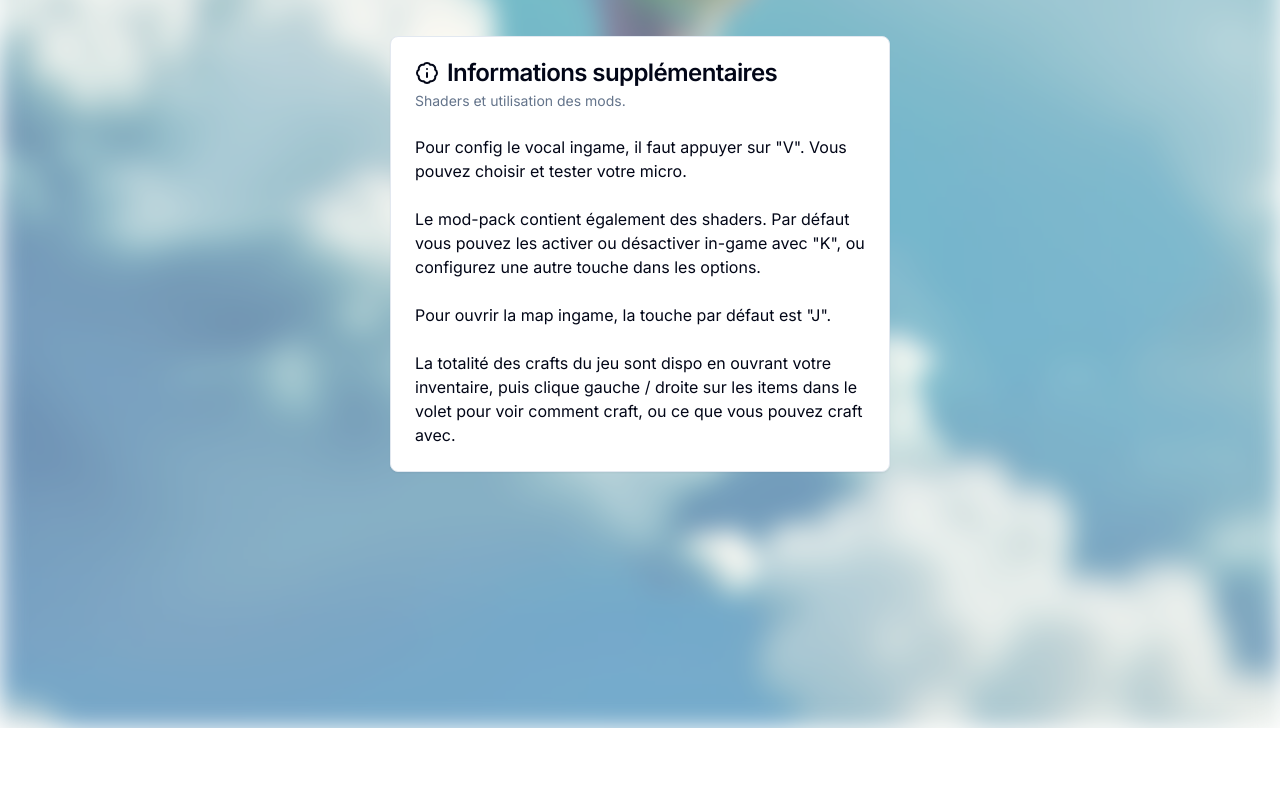
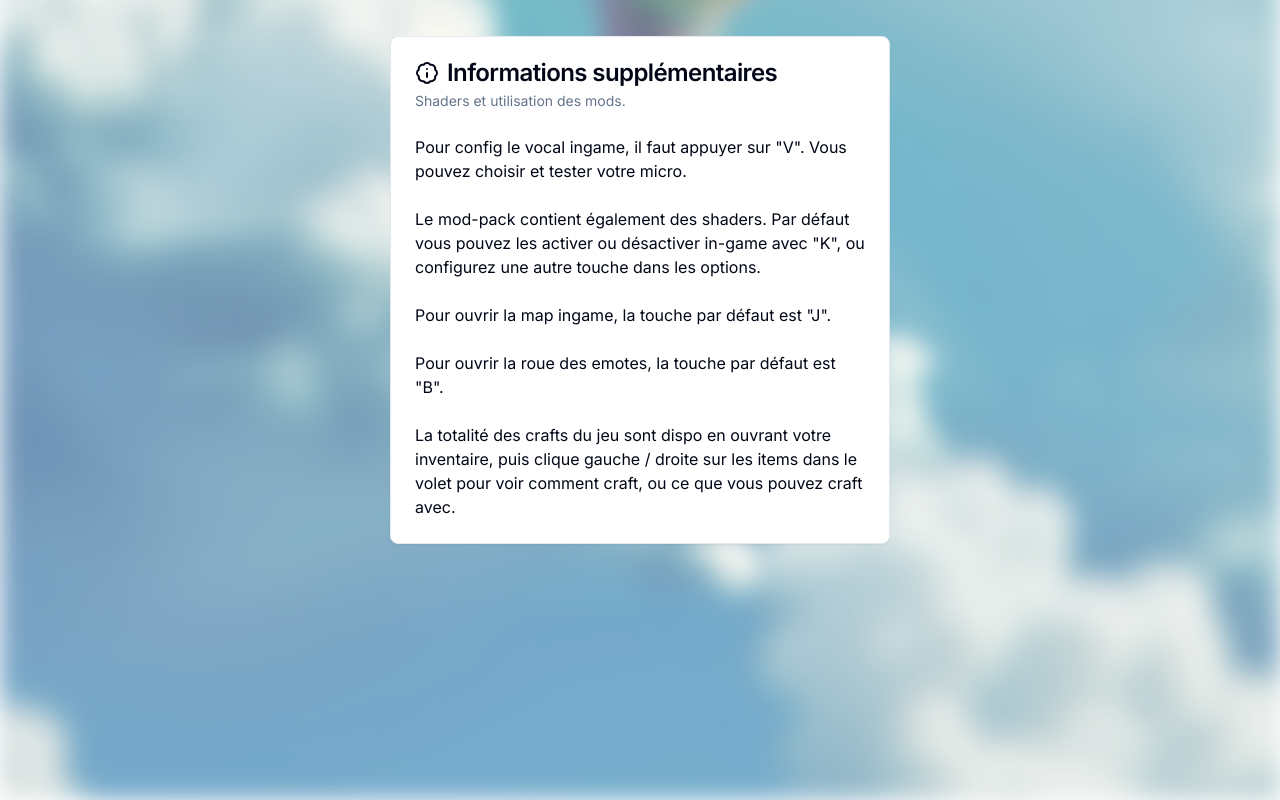
Before and after one commit to Decryptu/msmp, a Next.js app: page / in a window 1280 px wide. Shown: the part 1960-2760 px from the top of the page. Before the commit the page ends 2688 px from the top, so only its background shows below. Built offline with nearby package versions, Linux system fonts and the light colour scheme.

Commit message:
Update page.tsx

```diff
--- a/app/page.tsx
+++ b/app/page.tsx
@@ -251,6 +251,12 @@ export default function Home() {
             </CardContent>
             <CardContent>
               <p className="pb">
+                Pour ouvrir la roue des emotes, la touche par défaut est
+                &quot;B&quot;.
+              </p>
+            </CardContent>
+            <CardContent>
+              <p className="pb">
                 La totalité des crafts du jeu sont dispo en ouvrant votre
                 inventaire, puis clique gauche / droite sur les items dans le
                 volet pour voir comment craft, ou ce que vous pouvez craft avec.
```
